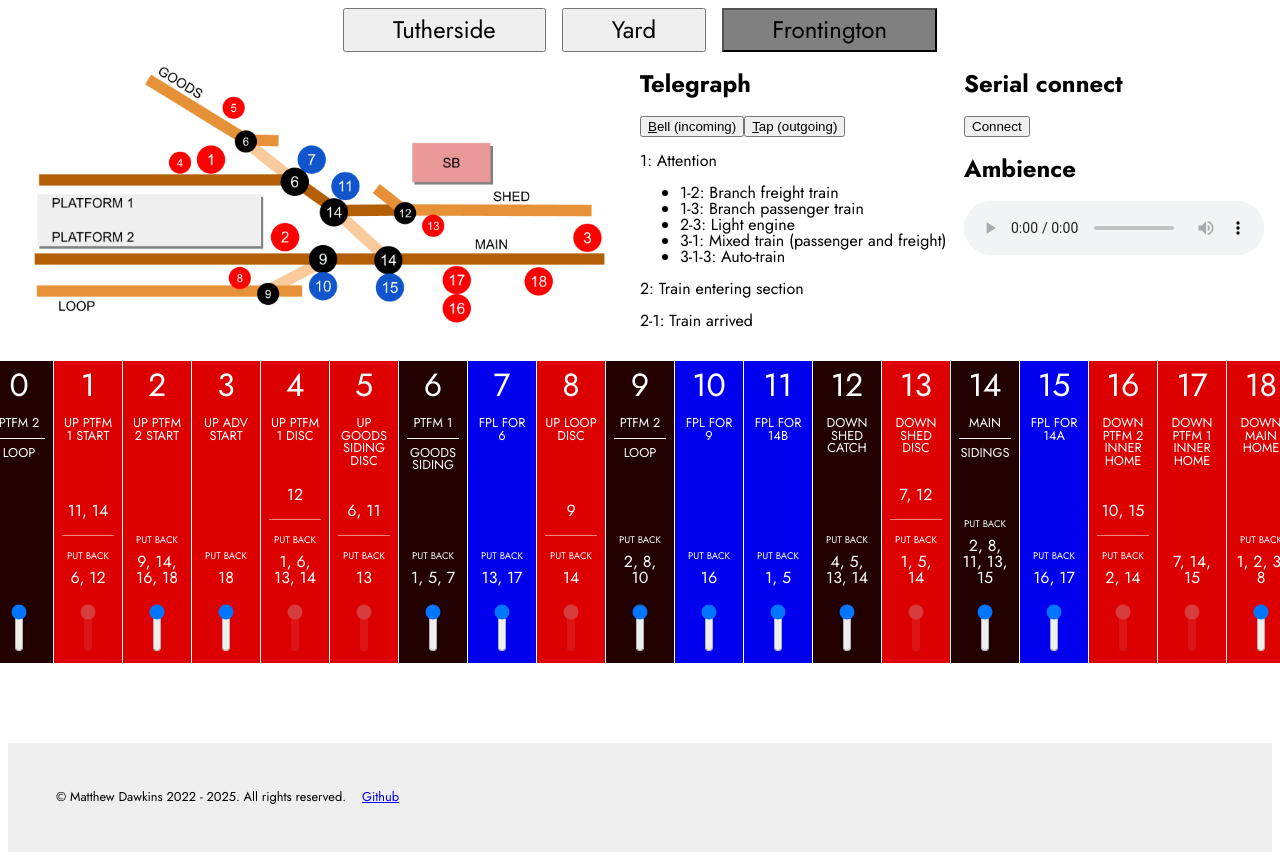
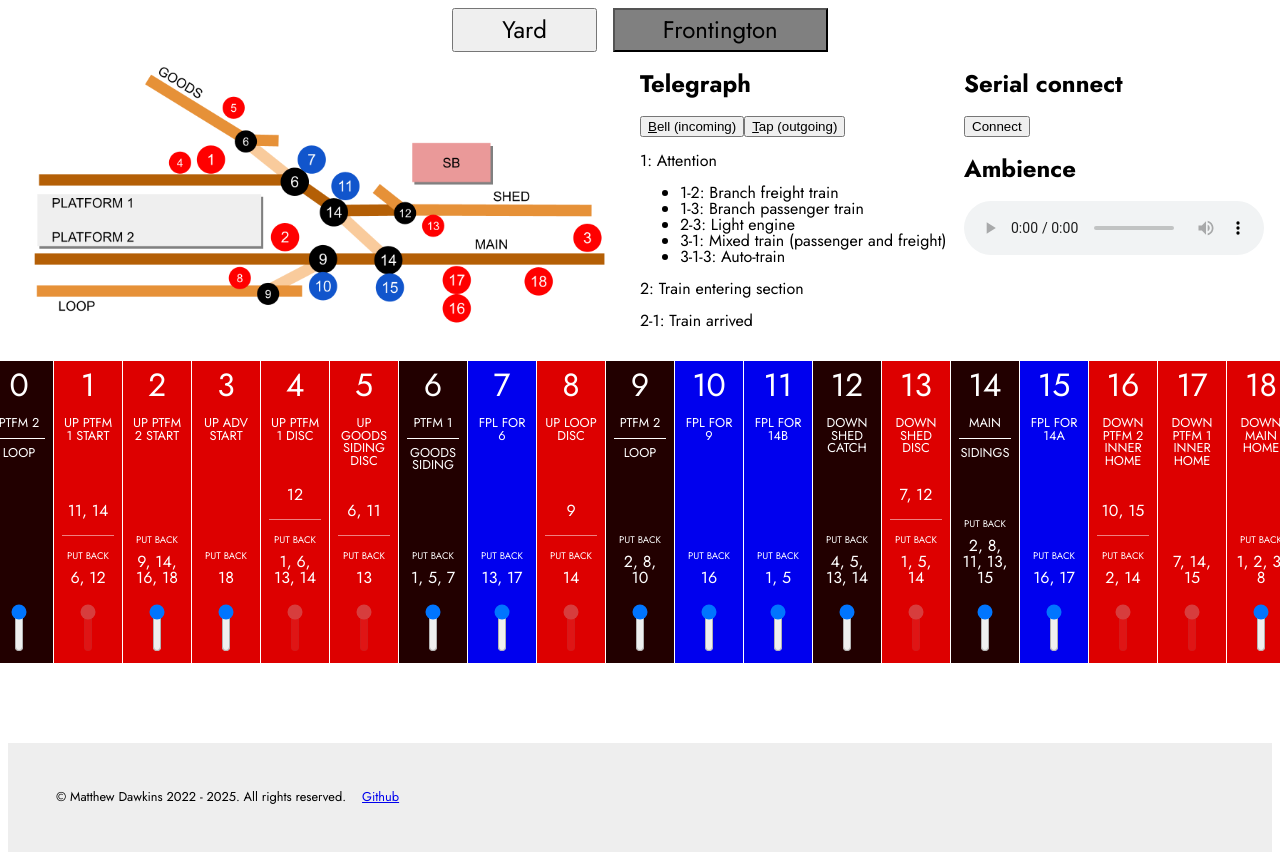
Before and after one commit to mafu-d/signal-box-simulator, a Vue app: page / in a window 1280 px wide. Built offline with nearby package versions, Linux system fonts and the light colour scheme.

Commit message:
Improve handling of keypresses for switching between signal boxes

```diff
--- a/src/App.vue
+++ b/src/App.vue
@@ -3,31 +3,37 @@ import Frontington from "./components/Frontington.vue";
 import { onMounted, ref } from "vue";
 import Yard from "./components/Yard.vue";
 
-const activeTab = ref(2);
+const activeTab = ref(1);
+
+const signalBoxes = [
+  // "Tutherside",
+  "Yard",
+  "Frontington",
+];
 
 const selectPrevious = () => {
   activeTab.value--;
   if (activeTab.value < 0) {
-    activeTab.value = 2;
+    activeTab.value = signalBoxes.length - 1;
   }
 };
 const selectNext = () => {
   activeTab.value++;
-  if (activeTab.value > 2) {
+  if (activeTab.value > signalBoxes.length - 1) {
     activeTab.value = 0;
   }
 };
 </script>
 
 <template>
-  <div
-    class="signal-box"
-    @keydown.left="selectPrevious"
-    @keydown.right="selectNext"
-  >
-    <div class="switcher">
+  <div class="signal-box">
+    <div
+      class="switcher"
+      @keydown.left="selectPrevious"
+      @keydown.right="selectNext"
+    >
       <button
-        v-for="(tab, index) in ['Tutherside', 'Yard', 'Frontington']"
+        v-for="(tab, index) in signalBoxes"
         :key="index"
         :class="{ active: activeTab === index }"
         @click="activeTab = index"
@@ -35,8 +41,16 @@ const selectNext = () => {
         {{ tab }}
       </button>
     </div>
-    <Yard :is-active="activeTab === 1" />
-    <Frontington :is-active="activeTab === 2" />
+    <Yard
+      :is-active="activeTab === 0"
+      @arrow-left="selectPrevious"
+      @arrow-right="selectNext"
+    />
+    <Frontington
+      :is-active="activeTab === 1"
+      @arrow-left="selectPrevious"
+      @arrow-right="selectNext"
+    />
     <footer>
       <div>
         <span
--- a/src/components/Frontington.vue
+++ b/src/components/Frontington.vue
@@ -170,6 +170,6 @@ const levers = ref([
     v-show="isActive"
     :is-active="isActive"
     v-model="levers"
-    diagram-url="/public/Frontington Signal Box Plan.png"
+    diagram-url="/Frontington Signal Box Plan.png"
   />
 </template>
--- a/src/components/SignalBox.vue
+++ b/src/components/SignalBox.vue
@@ -132,9 +132,17 @@ onMounted(() => {
       tapButton.value.focus();
       tapButton.value.click();
     }
+    if (keyPress === "ArrowLeft") {
+      emit("arrow-left");
+    }
+    if (keyPress === "ArrowRight") {
+      emit("arrow-right");
+    }
     console.log(keyPress);
   });
 });
+
+const emit = defineEmits(["arrow-left", "arrow-right"]);
 </script>
 
 <template>
--- a/src/components/Yard.vue
+++ b/src/components/Yard.vue
@@ -59,6 +59,6 @@ const levers = ref([
     :is-active="isActive"
     is-muted
     v-model="levers"
-    diagram-url="/public/Yard Signal Box Plan.png"
+    diagram-url="/Yard Signal Box Plan.png"
   />
 </template>
```
